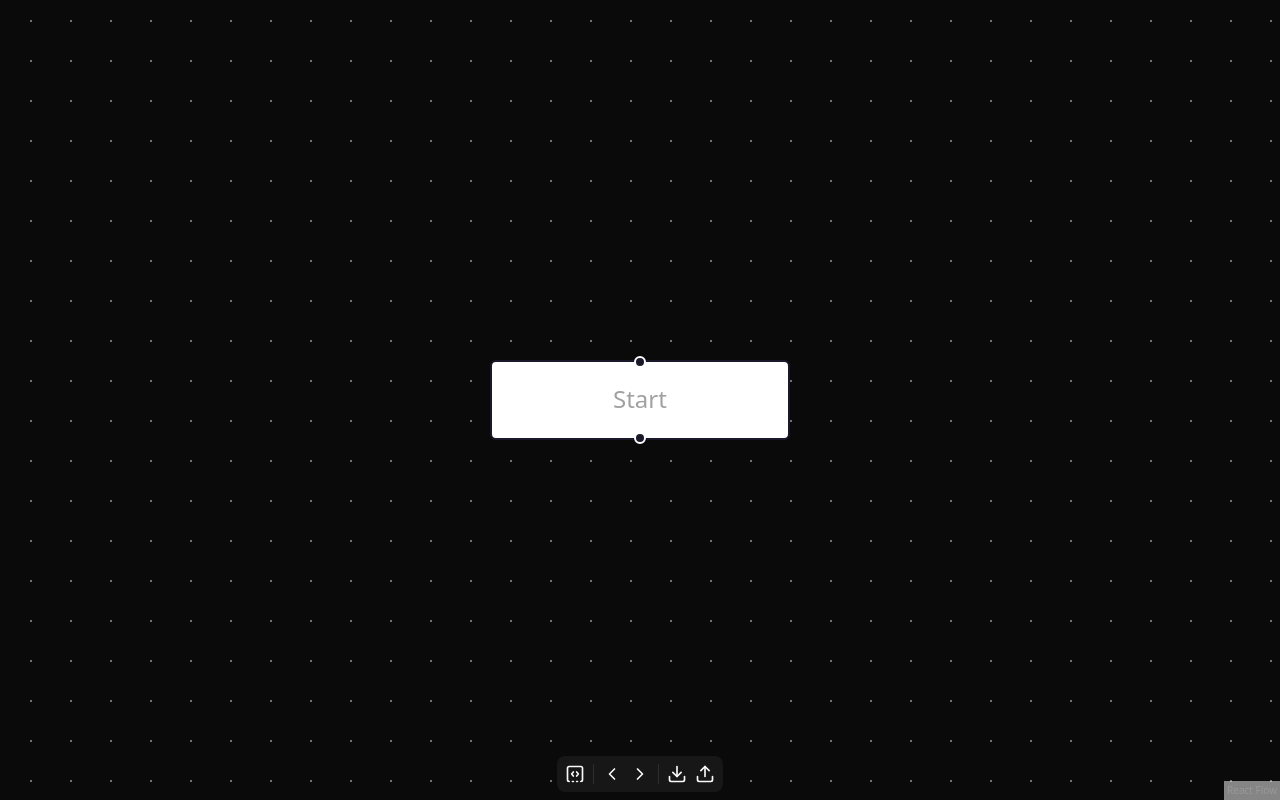
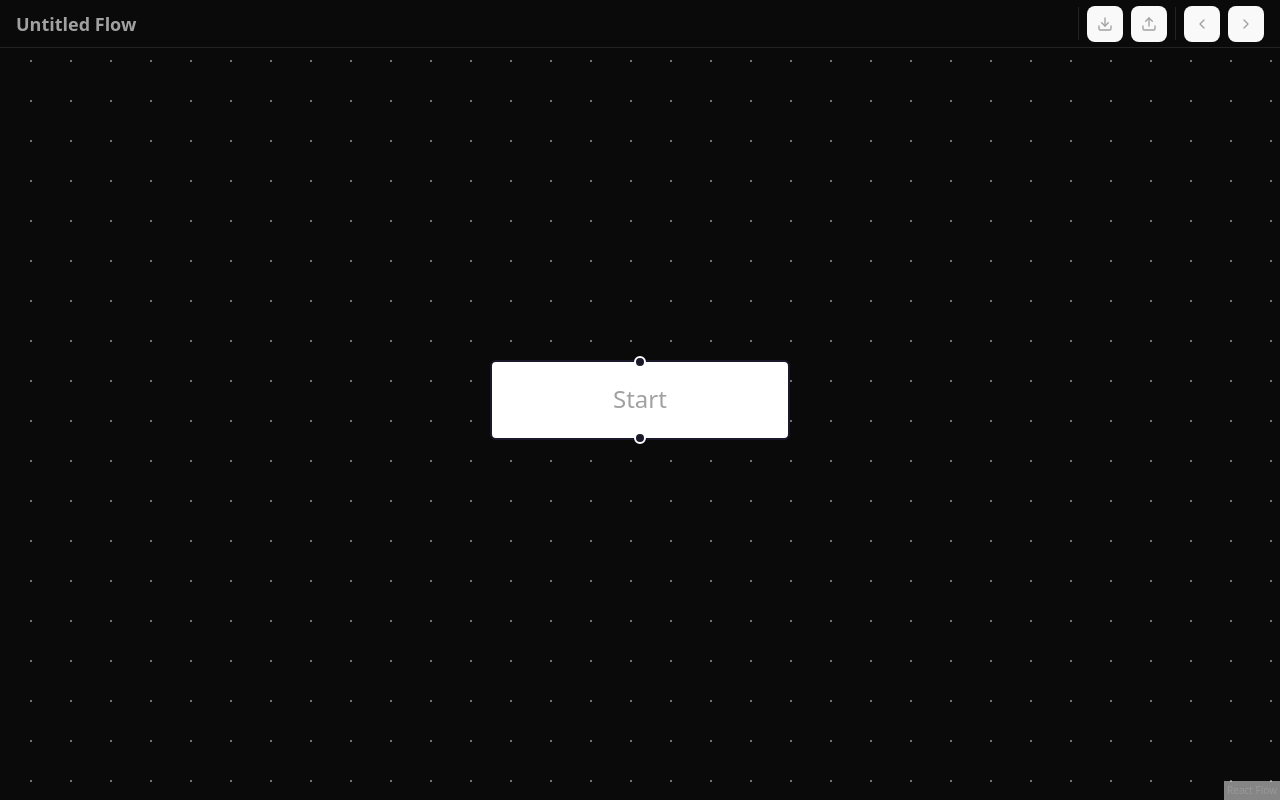
Before and after one commit to biellSilva/woovibr-challenges, a React (Vite) app: page / in a window 1280 px wide. Built offline with nearby package versions, Linux system fonts and the light colour scheme.

Commit message:
feat: integrate Header component into App layout and restructure context providers

```diff
--- a/src/App.tsx
+++ b/src/App.tsx
@@ -1,21 +1,24 @@
 import { AppContextMenu } from './components/app-context-menu'
-import { ControlBar } from './components/control-bar'
 import { Flow } from './components/flow'
 
 import '@xyflow/react/dist/style.css'
+import { Header } from './components/header'
 import { EdgesProvider } from './context/edges-context'
 import { NodesProvider } from './context/nodes-context'
+import { TitleProvider } from './context/title-context'
 
 export default function App() {
   return (
     <NodesProvider>
       <EdgesProvider>
-        <AppContextMenu>
-          <main className="w-screen h-screen bg-background text-muted-foreground">
-            <Flow />
-            <ControlBar />
-          </main>
-        </AppContextMenu>
+        <TitleProvider>
+          <AppContextMenu>
+            <main className="w-screen h-screen bg-background text-muted-foreground">
+              <Header />
+              <Flow />
+            </main>
+          </AppContextMenu>
+        </TitleProvider>
       </EdgesProvider>
     </NodesProvider>
   )
```
